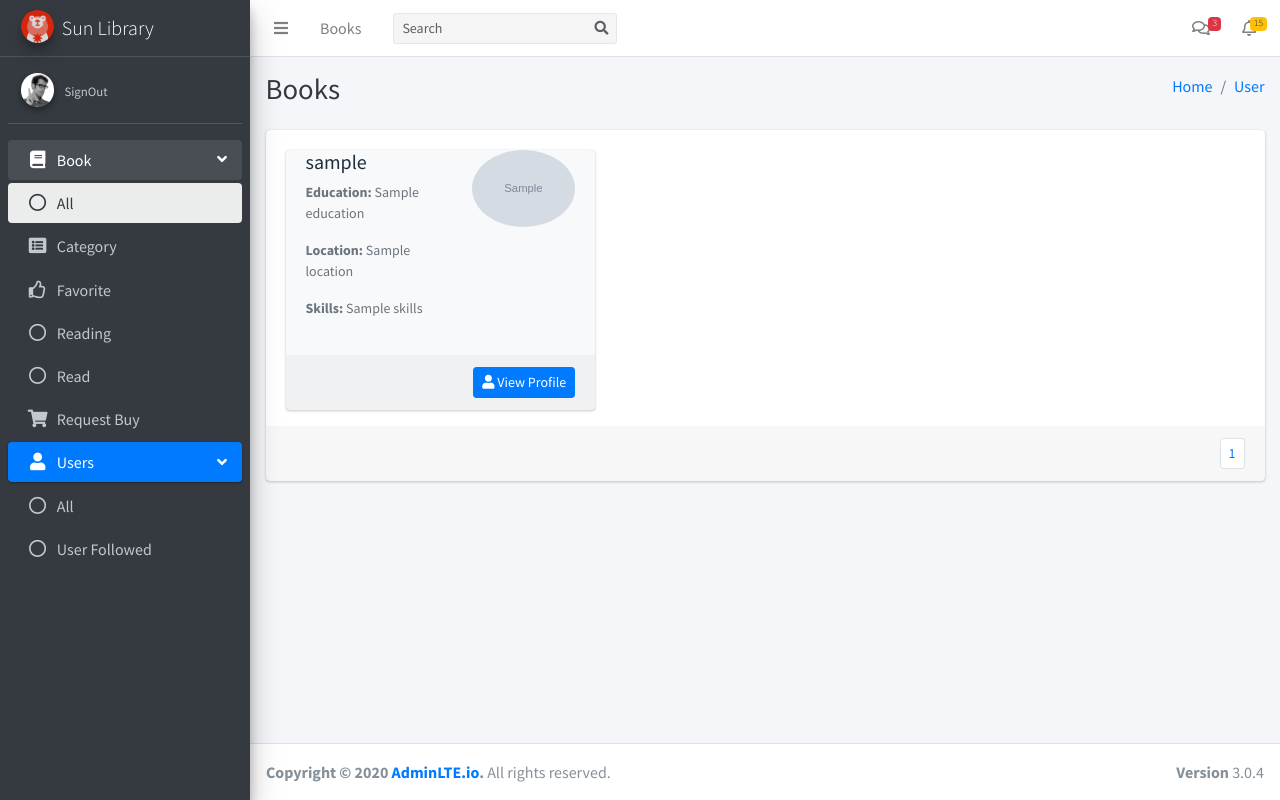
After one commit to ducpv-1644/brs, a Django app: template components/users/templates/user_followed_list.html in a window 1280 px wide. The commit adds this page. Run offline with Django 3.2, Linux system fonts and the light colour scheme; the template is opened without the code that fills it: most values are stand-ins (such as "Sample title", 1, 10 or a date in 2020); grey boxes marked "Sample" are stand-in pictures; some libraries are stand-ins or nearby versions.

Commit message:
Add function list user followed

```diff
--- a/components/users/templates/user_detail.html
+++ b/components/users/templates/user_detail.html
@@ -17,8 +17,8 @@
             <div class="card card-primary card-outline">
                 <div class="card-body box-profile">
                     <div class="text-center">
-                        <img class="profile-user-img img-fluid img-circle"
-                             src="{% if user.avatar %}/media/{{ user.avatar }}{% else %}{% static 'img/user2-160x160.jpg' %}{% endif %}"
+                        <img class="profile-user-img img-fluid img-circle" width="160" height="160"
+                             src="{% if member.avatar %}/media/{{ member.avatar }}{% else %}{% static 'img/user2-160x160.jpg' %}{% endif %}"
                              alt="User profile picture">
                     </div>
 
--- /dev/null
+++ b/components/users/templates/user_followed_list.html
@@ -0,0 +1,83 @@
+{% extends 'base.html' %}
+{% load static %}
+
+{% block title %} User followed list {% endblock %}
+{% block page %}Books{% endblock %}
+{% block link %}
+    <li class="breadcrumb-item">
+        <a href="{% url 'book:book-list' %}">User</a>
+    </li>
+{% endblock %}
+{% block content %}
+    <div class="card card-solid">
+        <div class="card-body pb-0">
+            <div class="row d-flex align-items-stretch">
+                {% for user_followed in users_followed %}
+                    <div class="col-12 col-sm-6 col-md-4 d-flex align-items-stretch">
+                        <div class="card bg-light">
+                            <div class="card-body pt-0">
+                                <div class="row">
+                                    <div class="col-7">
+                                        <h2 class="lead"><b>{{ user_followed.following.username }}</b></h2>
+                                        <p class="text-muted text-sm">
+                                            <b>Education: </b> {{ user_followed.following.education }} </p>
+                                        <p class="text-muted text-sm">
+                                            <b>Location: </b> {{ user_followed.following.location }} </p>
+                                        <p class="text-muted text-sm">
+                                            <b>Skills: </b> {{ user_followed.following.skills }} </p>
+                                        {#                                        <ul class="ml-4 mb-0 fa-ul text-muted">#}
+                                        {#                                            <li class="small"><span class="fa-li"><i#}
+                                        {#                                                    class="fas fa-lg fa-phone"></i></span>#}
+                                        {#                                                Phone #: + 800 - 12 12 23 52#}
+                                        {#                                            </li>#}
+                                        {#                                        </ul>#}
+                                    </div>
+                                    <div class="col-5 text-center">
+                                        <img height="160" width="160"
+                                             src="{% if user_followed.following.avatar %}/media/{{ user_followed.following.avatar }}{% else %}{% static 'img/user2-160x160.jpg' %}{% endif %}"
+                                             alt="" class="img-circle img-fluid">
+                                    </div>
+                                </div>
+                            </div>
+                            <div class="card-footer">
+                                <div class="text-right">
+                                    <a href="{% url 'users:user-detail' id=user_followed.following.id %}"
+                                       class="btn btn-sm btn-primary">
+                                        <i class="fas fa-user"></i> View Profile
+                                    </a>
+                                </div>
+                            </div>
+                        </div>
+                    </div>
+                {% endfor %}
+            </div>
+        </div>
+        <!-- /.card-body -->
+        <div class="card-footer clearfix">
+            <ul class="pagination pagination-sm m-0 float-right">
+                {% if users_followed.has_previous %}
+                    <li class="page-item">
+                        <a class="page-link" href="?page=1">«</a>
+                    </li>
+                    <li class="page-item">
+                        <a class="page-link" href="?page={{ users_followed.previous_page_number }}">prev</a>
+                    </li>
+                {% endif %}
+                <li class="page-item">
+                    <a class="current page-link">
+                        {{ users_followed.number }}
+                    </a>
+                </li>
+                {% if books.has_next %}
+                    <li class="page-item">
+                        <a class="page-link" href="?page={{ users_followed.next_page_number }}">next</a>
+                    </li>
+                    <li class="page-item">
+                        <a class="page-link" href="?page={{ users_followed.paginator.num_pages }}">»</a>
+                    </li>
+                {% endif %}
+            </ul>
+        </div>
+        <!-- /.card-footer -->
+    </div>
+{% endblock %}
--- a/components/users/urls.py
+++ b/components/users/urls.py
@@ -9,7 +9,8 @@ from .views import (
     SignOutView,
     UserListView,
     ChangeRoleUserView,
-    UserFollowUpdateCreateView
+    UserFollowUpdateCreateView,
+    UserFollowedListView
 )
 
 app_name = 'users'
@@ -24,5 +25,6 @@ urlpatterns = [
     path('user/<int:id>/edit/', UserUpdateView.as_view(), name='user-update'),
     path('user/<int:id>/', UserDetailView.as_view(), name='user-detail'),
     path('dashboard/', AdminDashboardView.as_view(), name='dashboard'),
-    path('user/follow/', UserFollowUpdateCreateView.as_view(), name='user-follow')
+    path('user/follow/', UserFollowUpdateCreateView.as_view(), name='user-follow'),
+    path('user/followed/', UserFollowedListView.as_view(), name='user-followed')
 ]
--- a/templates/includes/siderbar.html
+++ b/templates/includes/siderbar.html
@@ -91,7 +91,7 @@
                         </a>
                     </li>
                     <li class="nav-item">
-                        <a href="#" class="nav-link">
+                        <a href="{% url 'users:user-followed' %}" class="nav-link">
                             <i class="far fa-circle nav-icon"></i>
                             <p>User Followed</p>
                         </a>
```
Also changed, not shown: components/users/views.py (+15 -0 lines).
